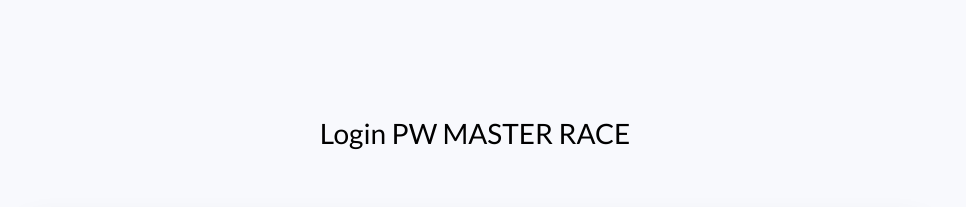
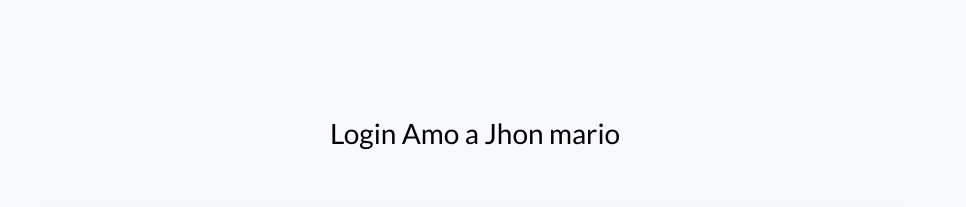
Before and after one commit to ProgrammingW/TestWebsite, a plain HTML site: page index.html in a window 1280 px wide. Shown: the top 207 px of the page, without its empty margins (165-1131 px from the left). Drawn offline with Linux system fonts and the light colour scheme.

Commit message:
index updated

```diff
--- a/index.html
+++ b/index.html
@@ -17,7 +17,7 @@
 		<div class="container">
 			<div class="row justify-content-center">
 				<div class="col-md-6 text-center mb-5">
-					<h2 class="heading-section">Login PW MASTER RACE</h2>
+					<h2 class="heading-section">Login Amo a Jhon mario</h2>
 				</div>
 			</div>
 			<div class="row justify-content-center">
```
